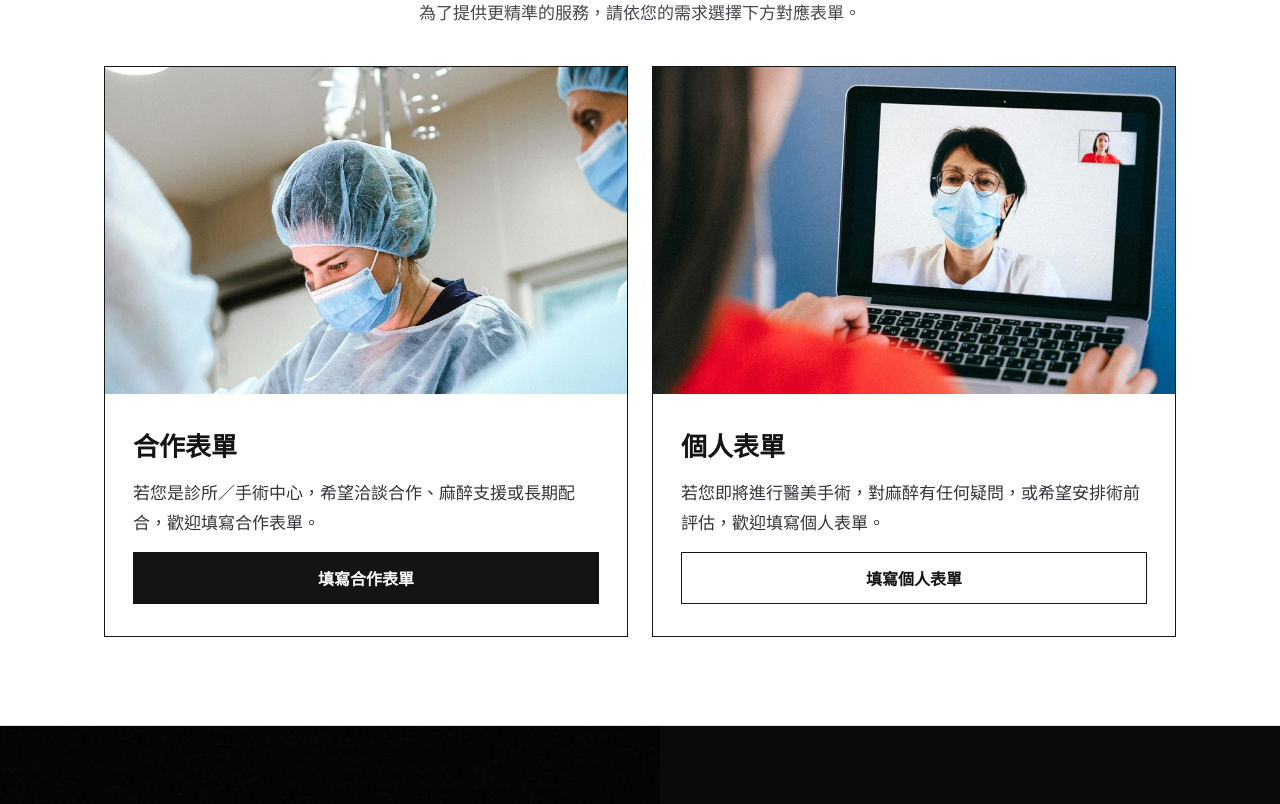
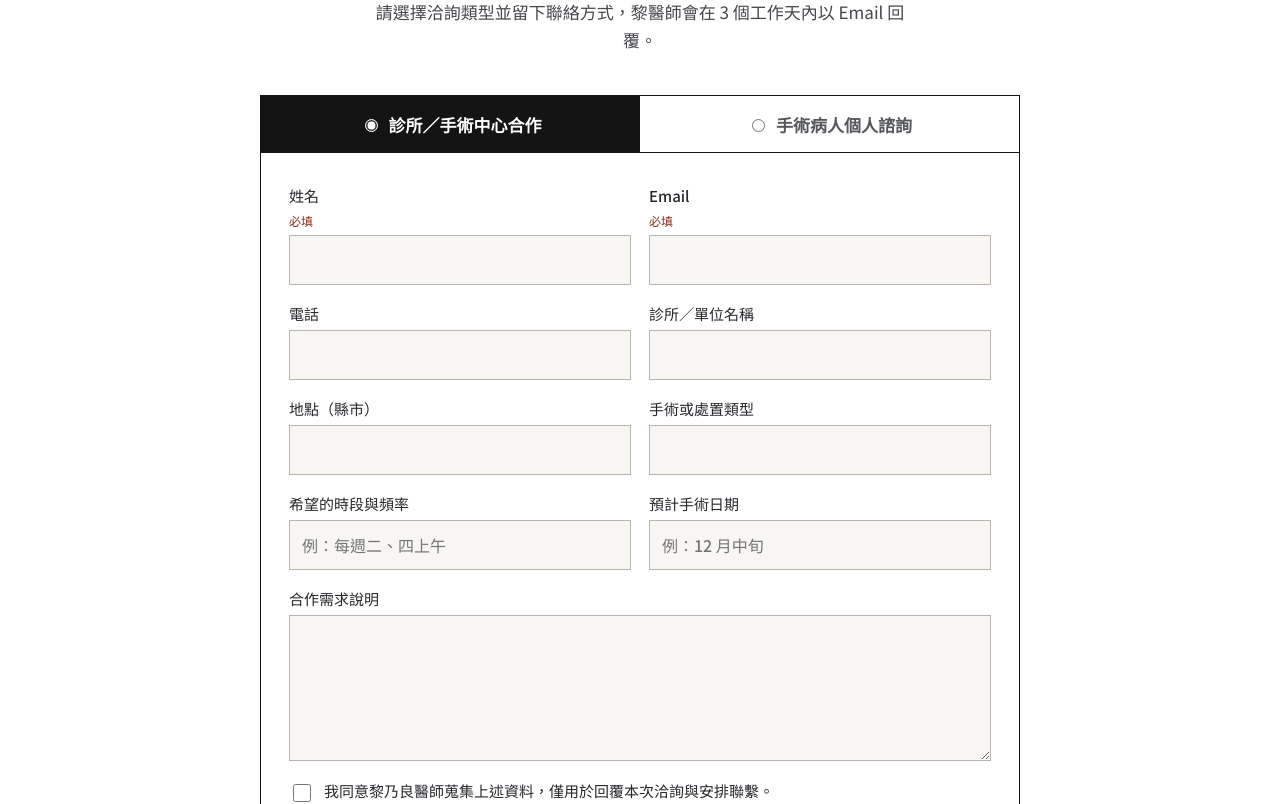
Before and after one commit to wutunglee/dr-li-anesthesia, a plain HTML site: page index.html in a window 1280 px wide. Shown: the part 6901-7705 px from the top of the page. Drawn offline with Linux system fonts and the light colour scheme.

Commit message:
預約洽詢改成網站內表單（Apps Script 寄信到黎醫師信箱），附 Apps Script 程式碼
Co-Authored-By: Claude Opus 5.5 <noreply@anthropic.com>
Claude-Session: https://claude.ai/code/session_01SwyscpXhTgSE9gqCWUXpcC

```diff
--- a/index.html
+++ b/index.html
@@ -100,6 +100,26 @@ details li{font-size:16px;line-height:1.7;color:#26282c}
 .card h3{margin:0;font-size:26px}
 .card p{margin:0;font-size:17px;line-height:1.8;color:#33353a;flex-grow:1}
 .card .btn{min-height:52px;font-weight:700}
+.cform{max-width:760px;margin:0 auto;border:1px solid #141414;background:#fff}
+.ctabs{display:flex;flex-wrap:wrap;border-bottom:1px solid #141414}
+.ctabs label{flex:1 1 220px;display:flex;align-items:center;justify-content:center;gap:8px;min-height:56px;font-size:17px;font-weight:700;cursor:pointer;color:#55575C}
+.ctabs label:has(input:checked){background:#141414;color:#fff}
+.ctabs input{accent-color:#fff}
+#contactForm{padding:32px 28px;display:flex;flex-direction:column;gap:18px}
+.fgrid{display:grid;grid-template-columns:repeat(auto-fit,minmax(240px,1fr));gap:18px}
+#contactForm label{display:flex;flex-direction:column;gap:6px;font-size:15px;font-weight:500;color:#26282c}
+#contactForm input[type=text],#contactForm input[type=email],#contactForm input[type=tel],#contactForm textarea{font:inherit;font-size:16px;padding:12px;border:1px solid #B9B6AE;background:#F7F6F3;color:#141414}
+#contactForm input:focus,#contactForm textarea:focus{outline:2px solid #1F3A5F;outline-offset:1px;background:#fff}
+.req{font-size:12px;color:#8a2a1a;font-weight:400}
+.hint{margin:0;font-size:14px;line-height:1.7;color:#55575C}
+#contactForm label.consent{flex-direction:row;align-items:flex-start;gap:10px;font-weight:400;line-height:1.6}
+.consent input{margin-top:5px;width:18px;height:18px;flex:none}
+#contactForm .btn{align-self:flex-start;min-width:160px;border:0;cursor:pointer;font-weight:700}
+#contactForm .btn[disabled]{opacity:.5;cursor:default}
+#formStatus{margin:0;font-size:16px;line-height:1.7}
+#formStatus.ok{color:#1d5c34;font-weight:700}#formStatus.err{color:#8a2a1a}
+.hp{position:absolute;left:-9999px;width:1px;height:1px;overflow:hidden}
+.cform.personal .c-only,.cform:not(.personal) .p-only{display:none}
 .quote{background:#0B0B0B;color:#fff}
 .quote .row{align-items:center;gap:0}
 .quote .ph{flex:1 1 420px;min-width:0}
@@ -165,7 +185,7 @@ footer{background:#0B0B0B;color:#B5B5B5;border-top:1px solid #2a2a2a}
    "name": "診所要如何與黎醫師合作麻醉支援？",
    "acceptedAnswer": {
     "@type": "Answer",
-    "text": "請填寫下方的「合作表單」，告訴我們診所位置、手術類型、需要的時段與頻率，我們會再與您聯繫，討論麻醉方式、設備需求與合作細節。"
+    "text": "請在下方「預約洽詢」選擇「診所／手術中心合作」，告訴我們診所位置、手術類型、需要的時段與頻率，我們會再與您聯繫，討論麻醉方式、設備需求與合作細節。"
    }
   }
  ]
@@ -388,7 +408,7 @@ footer{background:#0B0B0B;color:#B5B5B5;border-top:1px solid #2a2a2a}
 <details><summary>麻醉風險等級（ASA 分級）是什麼？</summary><p style="margin:0;padding:0 4px 28px;font-size:17px;line-height:1.9;color:#26282c">ASA 分級是美國麻醉醫學會訂定的術前身體狀況分級，從第 1 級（健康）到第 6 級，數字越高代表全身狀況越複雜、麻醉風險越高。它幫助麻醉團隊決定術前要做哪些檢查、手術中要多做哪些準備。</p></details>
 <details><summary>醫美手術的麻醉，要怎麼確保安全？</summary><p style="margin:0;padding:0 4px 28px;font-size:17px;line-height:1.9;color:#26282c">關鍵在三件事：手術前完整評估病史與用藥（包括瘦瘦針、保健品與健身用藥），手術中由麻醉專科醫師全程監測，以及手術場所備有急救設備與應變流程。選擇醫美手術時，可以主動詢問是由誰負責麻醉、麻醉期間由誰監測。</p><p style="margin:-16px 0 0;padding:0 4px 28px;font-size:16px"><a href="notes/sedation-vs-general/">延伸閱讀：舒眠麻醉的風險從哪裡來 →</a></p></details>
 <details><summary>老人家全身麻醉風險比較高嗎？</summary><p style="margin:0;padding:0 4px 28px;font-size:17px;line-height:1.9;color:#26282c">年齡本身不是不能麻醉的理由，但高齡者常合併心肺、腎臟疾病或多重用藥，術後也比較容易出現譫妄等狀況。術前評估時把慢性病、用藥與平常的認知與活動狀況說清楚，麻醉醫師就能擬定更合適的麻醉方式。</p></details>
-<details><summary>診所要如何與黎醫師合作麻醉支援？</summary><p style="margin:0;padding:0 4px 28px;font-size:17px;line-height:1.9;color:#26282c">請填寫下方的「合作表單」，告訴我們診所位置、手術類型、需要的時段與頻率，我們會再與您聯繫，討論麻醉方式、設備需求與合作細節。</p></details>
+<details><summary>診所要如何與黎醫師合作麻醉支援？</summary><p style="margin:0;padding:0 4px 28px;font-size:17px;line-height:1.9;color:#26282c">請在下方「預約洽詢」選擇「診所／手術中心合作」，告訴我們診所位置、手術類型、需要的時段與頻率，我們會再與您聯繫，討論麻醉方式、設備需求與合作細節。</p></details>
 </div>
 </div>
 </section>
@@ -416,25 +436,31 @@ footer{background:#0B0B0B;color:#B5B5B5;border-top:1px solid #2a2a2a}
 <div class="wrap" style="padding-top:88px;padding-bottom:88px">
 <p class="eyebrow" style="text-align:center">CONTACT</p>
 <h2 class="sec" style="text-align:center">預約洽詢</h2>
-<p class="lead" style="margin-left:auto;margin-right:auto;text-align:center;max-width:560px">為了提供更精準的服務，請依您的需求選擇下方對應表單。</p>
-<div class="forms">
-<div class="card">
-<img src="img/surgery.jpg" alt="手術室中進行手術的醫療團隊" width="800" height="1200" loading="lazy">
-<div class="in">
-<h3>合作表單</h3>
-<p>若您是診所／手術中心，希望洽談合作、麻醉支援或長期配合，歡迎填寫合作表單。</p>
-<!-- TODO：換成合作用 Google 表單連結 -->
-<a class="btn dark" href="#contact">填寫合作表單</a>
+<p class="lead" style="margin-left:auto;margin-right:auto;text-align:center;max-width:560px">請選擇洽詢類型並留下聯絡方式，黎醫師會在 3 個工作天內以 Email 回覆。</p>
+<div class="cform">
+<div class="ctabs" role="radiogroup" aria-label="洽詢類型">
+<label><input type="radio" name="kind" value="clinic" checked> 診所／手術中心合作</label>
+<label><input type="radio" name="kind" value="personal"> 手術病人個人諮詢</label>
 </div>
+<form id="contactForm" novalidate>
+<input type="hidden" name="type" value="clinic">
+<div class="hp" aria-hidden="true"><label>網站<input type="text" name="website" tabindex="-1" autocomplete="off"></label></div>
+<div class="fgrid">
+<label>姓名 <span class="req">必填</span><input type="text" name="name" required autocomplete="name"></label>
+<label>Email <span class="req">必填</span><input type="email" name="email" required autocomplete="email"></label>
+<label>電話<input type="tel" name="phone" autocomplete="tel"></label>
+<label class="c-only">診所／單位名稱<input type="text" name="org"></label>
+<label class="c-only">地點（縣市）<input type="text" name="location"></label>
+<label><span class="c-only">手術或處置類型</span><span class="p-only">預計進行的手術</span><input type="text" name="procedure"></label>
+<label class="c-only">希望的時段與頻率<input type="text" name="schedule" placeholder="例：每週二、四上午"></label>
+<label class="p-only">預計手術日期<input type="text" name="date" placeholder="例：12 月中旬"></label>
 </div>
-<div class="card">
-<img src="img/consult.jpg" alt="病人透過視訊與醫師諮詢" width="800" height="1200" loading="lazy">
-<div class="in">
-<h3>個人表單</h3>
-<p>若您即將進行醫美手術，對麻醉有任何疑問，或希望安排術前評估，歡迎填寫個人表單。</p>
-<!-- TODO：換成病人諮詢用 Google 表單連結 -->
-<a class="btn line" href="#contact">填寫個人表單</a>
-</div>
+<label class="full"><span class="c-only">合作需求說明</span><span class="p-only">想詢問的內容</span><textarea name="message" rows="5"></textarea></label>
+<p class="p-only hint">請勿在表單填寫完整病歷或檢查報告，詳細狀況待聯繫後再討論。網站諮詢僅提供一般衛教說明與預約安排，不能取代實際的術前評估與診療。</p>
+<label class="consent"><input type="checkbox" name="consent" value="yes" required> 我同意黎乃良醫師蒐集上述資料，僅用於回覆本次洽詢與安排聯繫。</label>
+<button type="submit" class="btn dark">送出</button>
+<p id="formStatus" role="status" aria-live="polite"></p>
+</form>
 </div>
 </div>
 </div>
@@ -460,5 +486,27 @@ footer{background:#0B0B0B;color:#B5B5B5;border-top:1px solid #2a2a2a}
 </div>
 </footer>
 
+<script>
+(function(){
+  // 黎醫師完成 Apps Script 部署後，把「網頁應用程式」網址貼在這裡
+  var SCRIPT_URL = '';
+  var box=document.querySelector('.cform'), f=document.getElementById('contactForm'), el=f.elements, st=document.getElementById('formStatus'), btn=f.querySelector('button');
+  document.querySelectorAll('.ctabs input').forEach(function(r){r.addEventListener('change',function(){
+    box.classList.toggle('personal', r.value==='personal' && r.checked); el['type'].value=document.querySelector('.ctabs input:checked').value;});});
+  if(!SCRIPT_URL){btn.disabled=true; st.textContent='線上表單設定中，即將開放。'; return;}
+  f.addEventListener('submit',function(e){
+    e.preventDefault(); st.className='';
+    if(!el['name'].value.trim()||!el['email'].value.trim()){st.className='err';st.textContent='請填寫姓名與 Email。';return;}
+    if(!/^[^@\s]+@[^@\s]+\.[^@\s]+$/.test(el['email'].value.trim())){st.className='err';st.textContent='Email 格式好像不太對，請再確認一次。';return;}
+    if(!el['consent'].checked){st.className='err';st.textContent='請勾選同意蒐集資料，才能送出。';return;}
+    btn.disabled=true; st.textContent='送出中…';
+    fetch(SCRIPT_URL,{method:'POST',body:new URLSearchParams(new FormData(f))})
+      .then(function(r){return r.json();})
+      .then(function(d){ if(!d.ok) throw new Error(d.error);
+        st.className='ok'; st.textContent='已收到，謝謝您！確認信已寄到您的信箱，黎醫師會在 3 個工作天內回覆。'; f.reset(); box.classList.remove('personal'); btn.disabled=false;})
+      .catch(function(){ st.className='err'; st.textContent='送出時發生問題，請稍後再試一次。'; btn.disabled=false;});
+  });
+})();
+</script>
 </body>
 </html>
```
Also changed, not shown: 1 other file.
